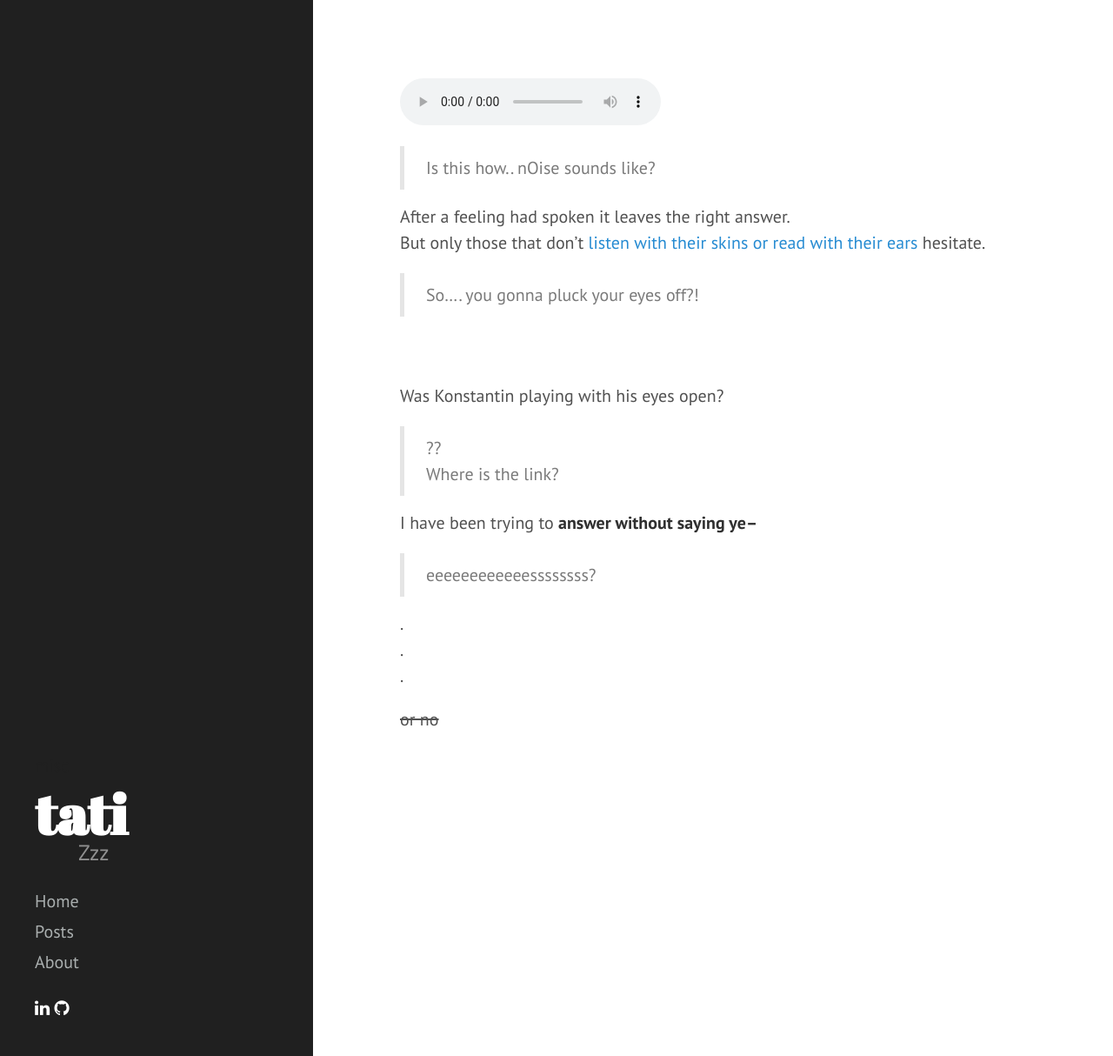
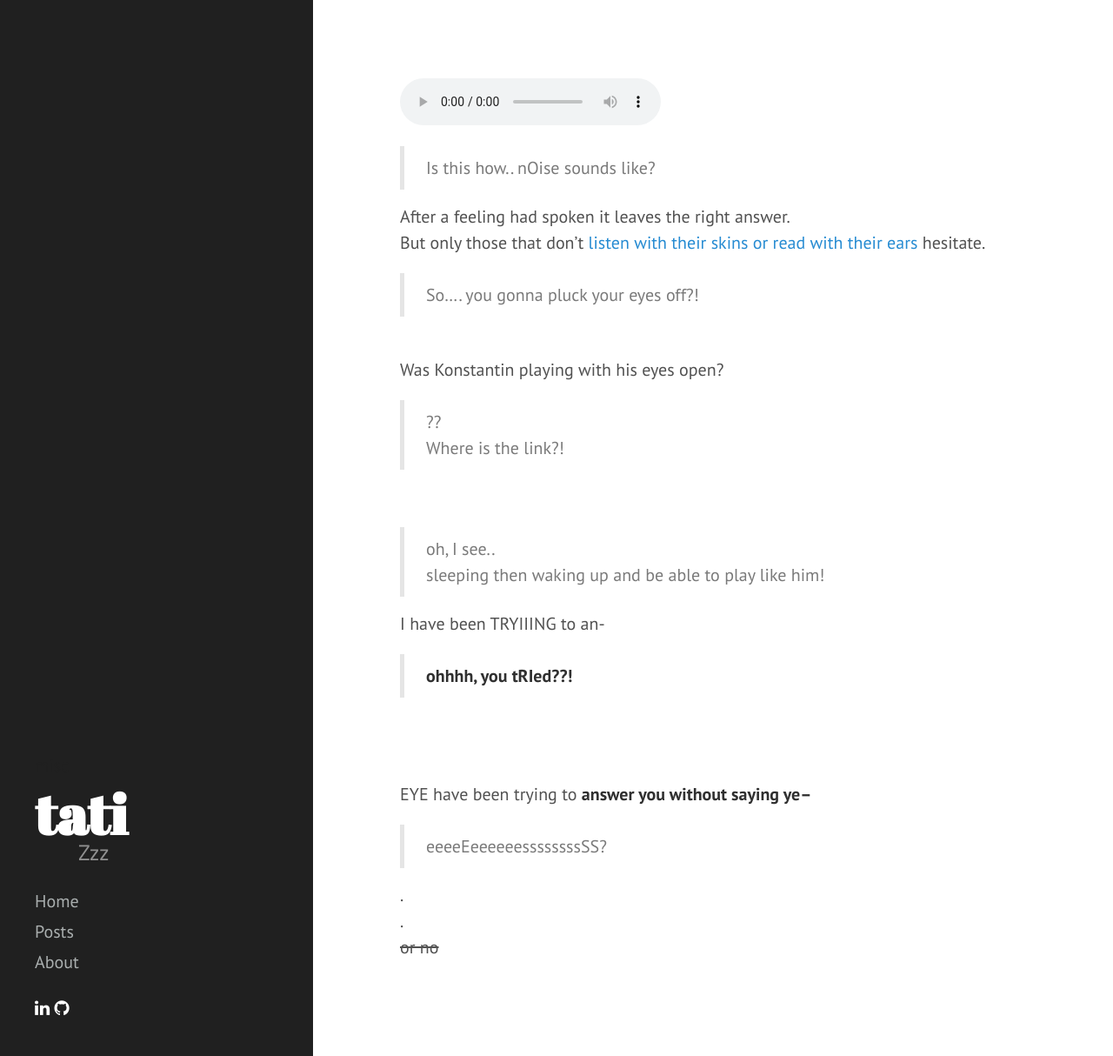
Before and after one commit to tati-z/tati-z.github.io, a Jekyll site: the page built from _pages/misk_audio.md, in a window 1280 px wide and 1214 px high. Shown: the whole window at 87% size. Built offline with Jekyll 4.4.1, drawn with Linux system fonts in a browser that asks for light colours; nearby versions of some CDN libraries; library files that are not in the unit come from our copies.

```diff
--- a/_pages/misk_audio.md
+++ b/_pages/misk_audio.md
@@ -15,17 +15,24 @@ But only those that don't [listen with their skins or read with their ears](/pub
 > So.... you gonna pluck your eyes off?!
 
 <br>
+Was Konstantin playing with his eyes open?<br>
+> ??<br>Where is the link?!
+
 <br>
-Was Konstantin playing with his eyes open?<br>
+> oh, I see..<br>
+> sleeping then waking up and be able to play like him!
 
-> ??<br>Where is the link?
+I have been TRYIIING to an-
 
-I have been trying to **answer without saying ye--**
-> eeeeeeeeeeeessssssss?
+> **ohhhh, you tRIed??!**
+
+<br>
+<br>
+
+EYE have been trying to **answer you without saying ye--**
+> eeeeEeeeeeessssssssSS?
 
 .
 <br>.
-<br>.
 <br>
-
 ~~or no~~
```
Also changed, not shown: _posts/2020-07-14-japan.md (+6 -3 lines).
